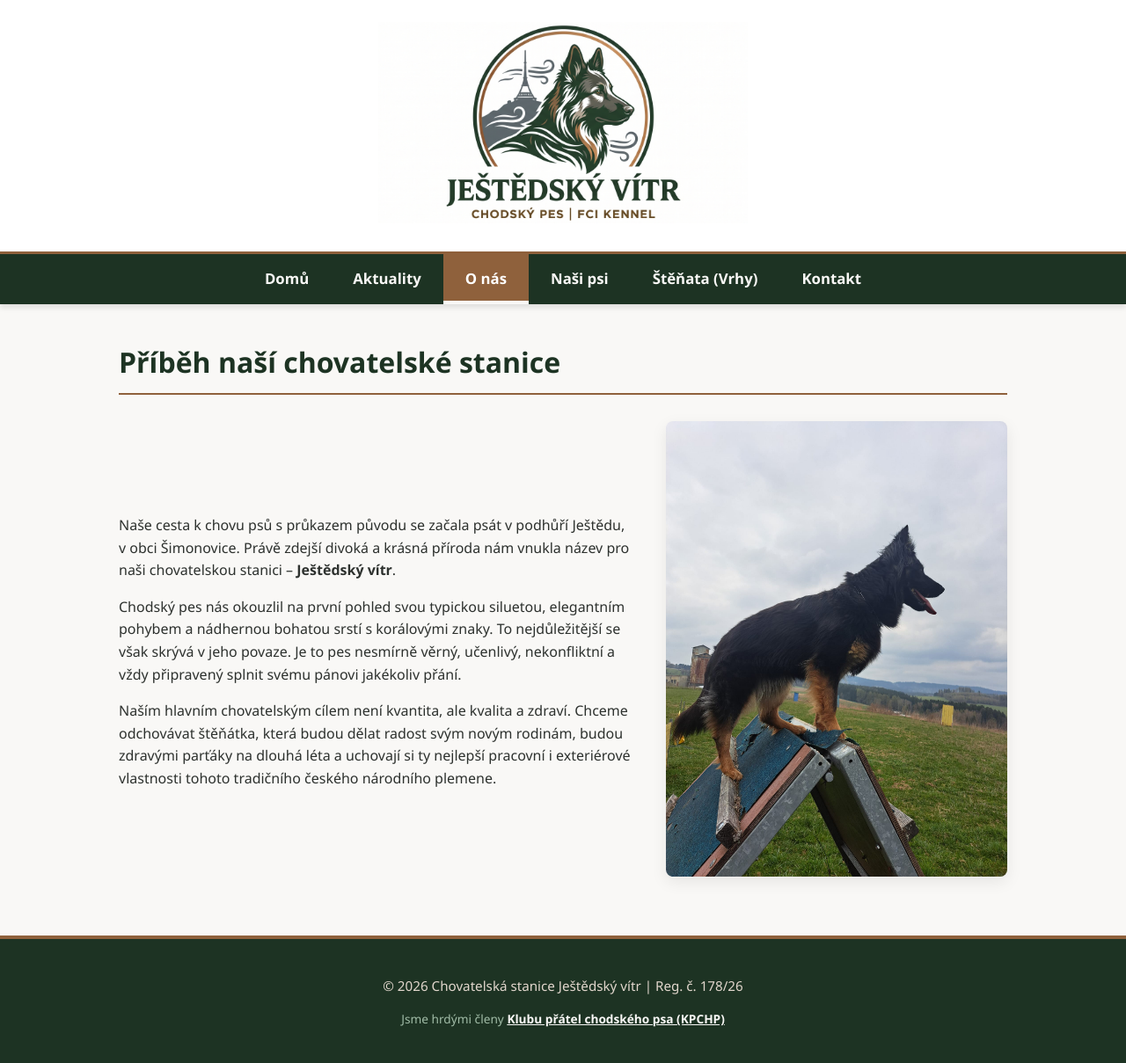
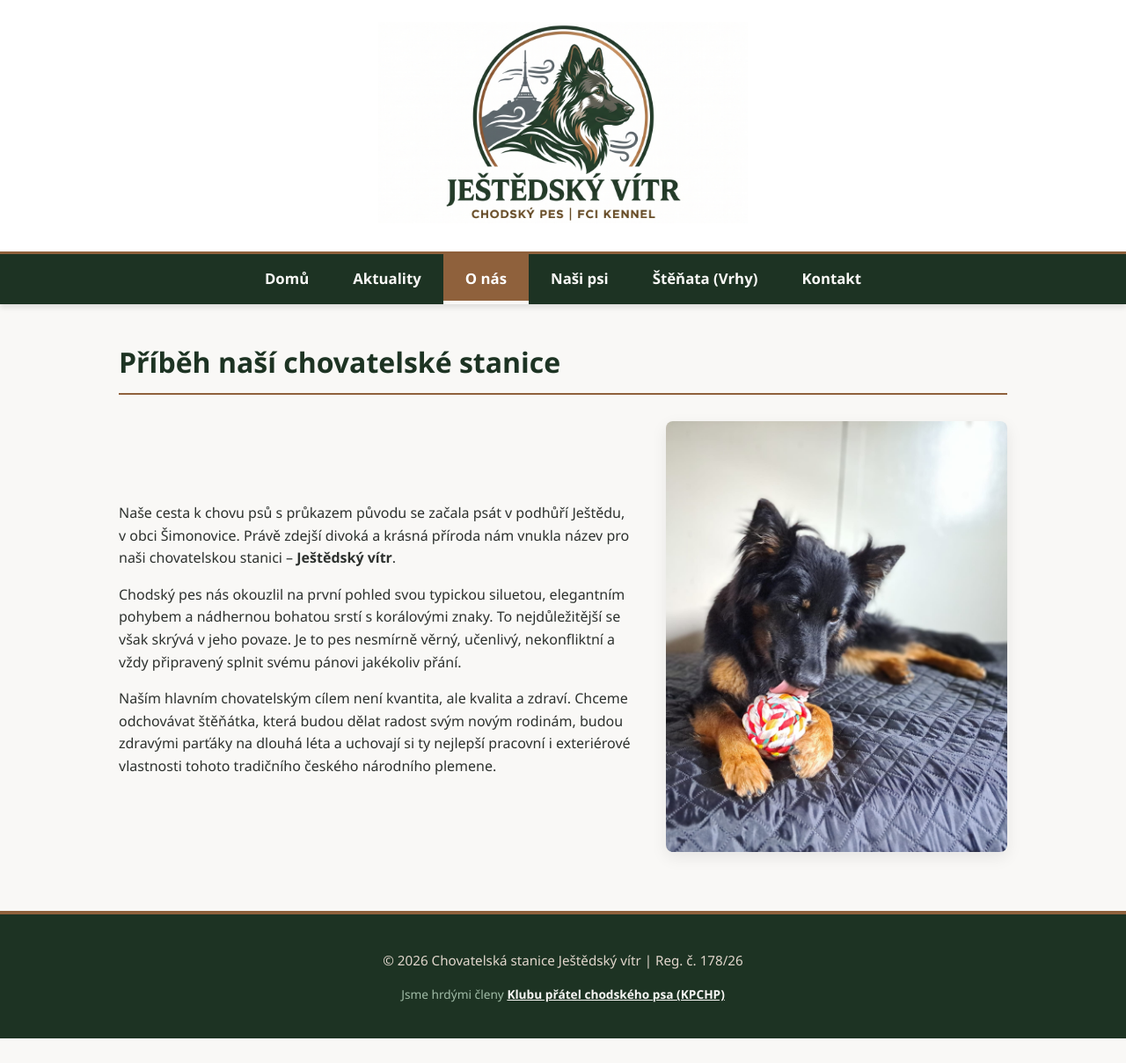
Before and after one commit to Ota-Vr/Jestedsky-vitr, a Jekyll site: the page built from o-nas.html, in a window 1280 px wide. Shown: the whole page at 88% size. Built offline with Jekyll 4.4.1, drawn with Linux system fonts in a browser that asks for light colours; a script that is not in the unit is left out; after the commit the page ends 1181 px from its top, so only the background shows below that.

Commit message:
úprava obrázku

```diff
--- a/_layouts/default.html
+++ b/_layouts/default.html
@@ -71,7 +71,7 @@
            ========================================= */
 
         /* Úvodní stránka (index.html) */
-        .hero { background: linear-gradient(rgba(29, 51, 35, 0.7), rgba(29, 51, 35, 0.7)), url('images/web/ciki_uvod_2.jpg') no-repeat center center/cover; color: white; text-align: center; padding: 80px 20px; }
+        .hero { background: linear-gradient(rgba(29, 51, 35, 0.7), rgba(29, 51, 35, 0.7)), url('images\web\foto_uvod_3.jpg') no-repeat center center/cover; color: white; text-align: center; padding: 80px 20px; }
         .hero h2 { margin: 0; font-size: 2.5em; text-transform: uppercase; letter-spacing: 2px; border: none; color: white; }
         .hero p { font-size: 1.2em; font-style: italic; margin-top: 10px; color: #e2d7cd; }
         .welcome-section { background: white; padding: 35px; border-radius: 8px; box-shadow: 0 4px 15px rgba(0,0,0,0.03); border-top: 4px solid #1d3323; }
--- a/o-nas.html
+++ b/o-nas.html
@@ -12,7 +12,7 @@ title: Štěňata (Vrhy)
         </div>
         <div class="about-image">
             <!-- Zde použijeme tvou fotku ciki_7.jpg -->
-            <img src="images/ciki/ciki_7.jpg" alt="Naše fena na cvičišti">
+            <img src="images/web/ciki_nas_pes.jpeg" alt="Naše fena na cvičišti">
         </div>
     </div>
 </div>
```
Also changed, not shown: images/web/ciki_nas_pes.jpeg (added), 1 other file.
